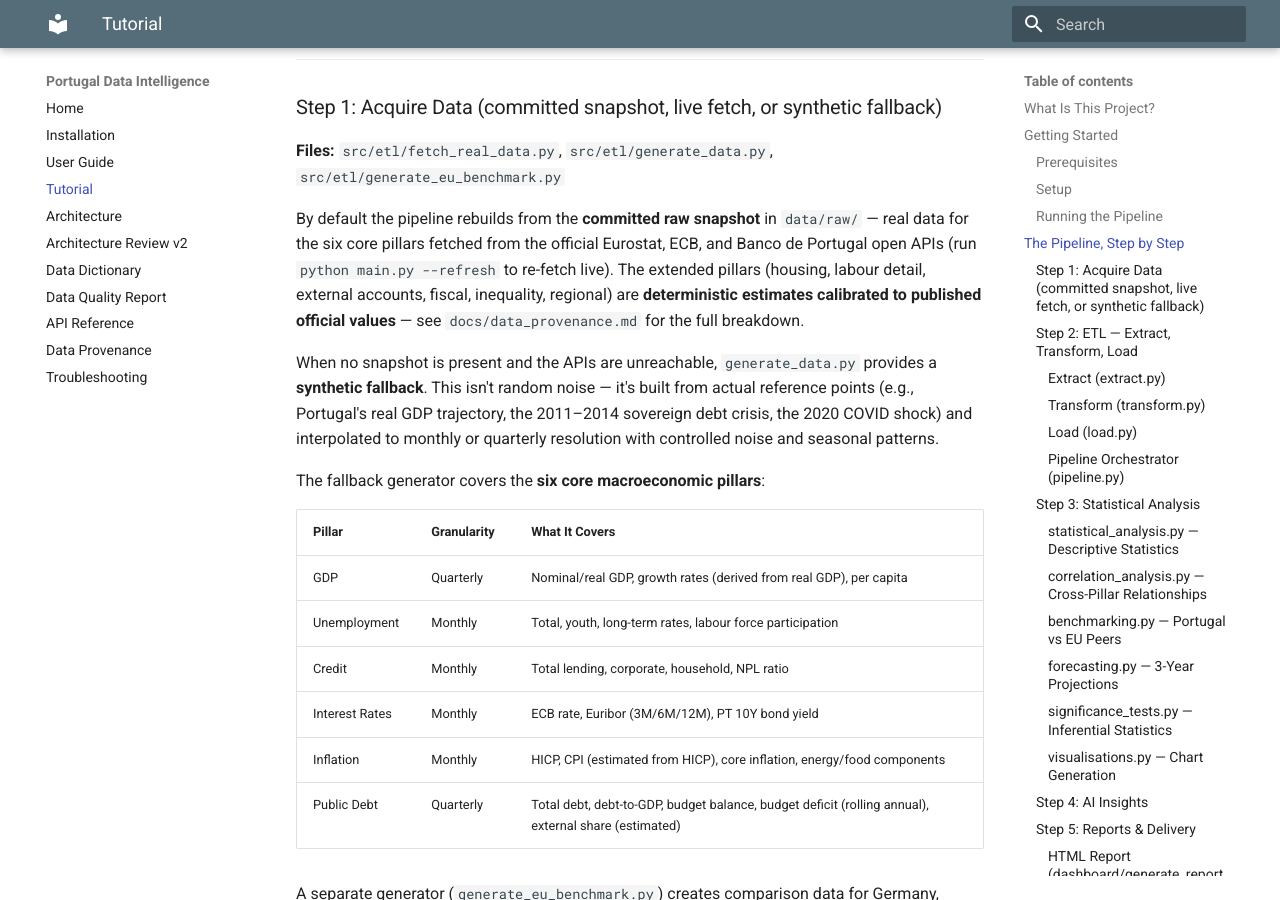
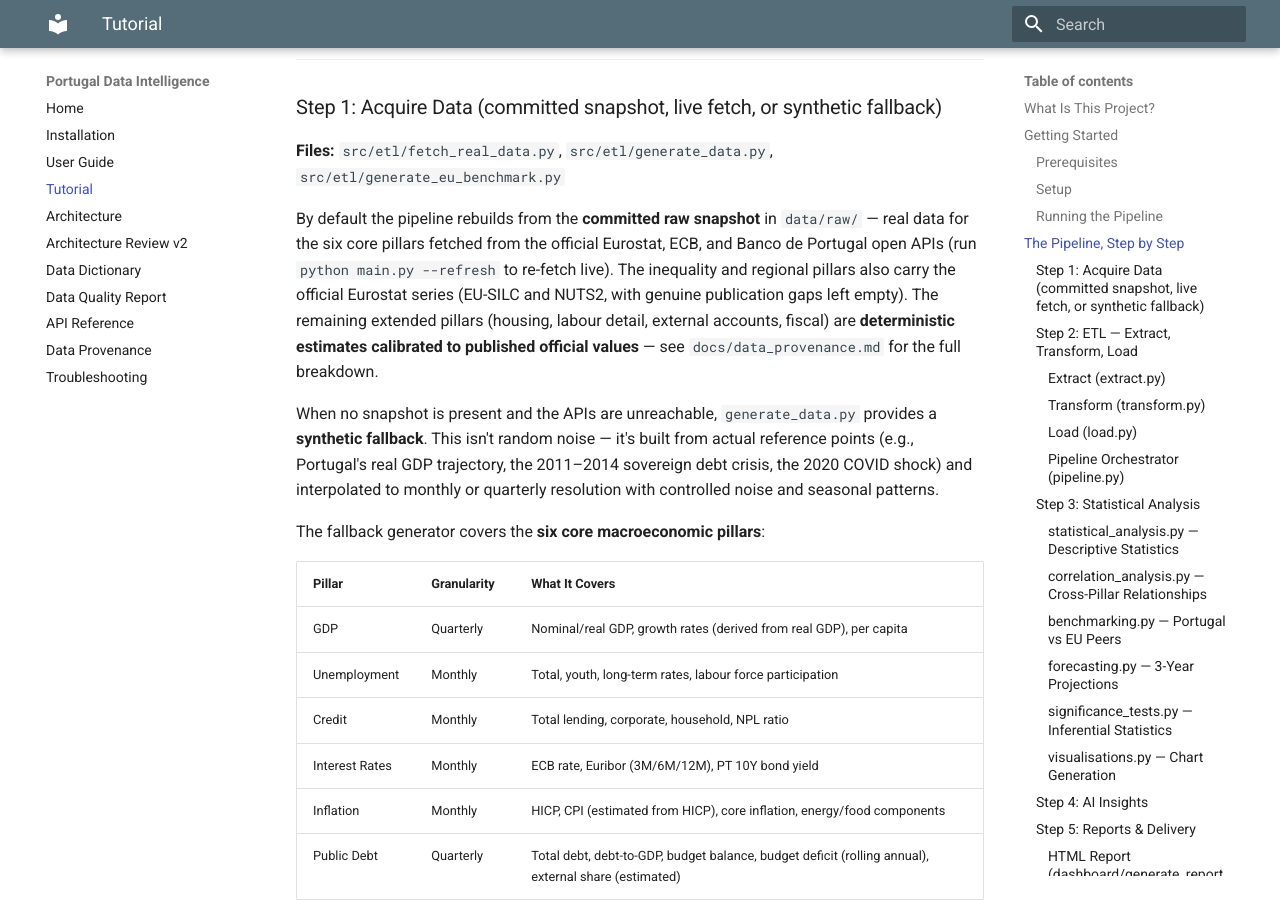
Before and after one commit to diogomserino/Portugal-Data-Intelligence, an MkDocs documentation site: the page built from docs/tutorial.md, in a window 1280 px wide and 900 px high, scrolled down 1502 px. Built offline with MkDocs 1.6.1 and Material for MkDocs 9.7.7, drawn with Linux system fonts in a browser that asks for light colours.

Commit message:
docs: align data dictionary and tutorial with v2.5.0 pillar provenance
Post-fix sweep: the data dictionary still said the regional youth column
was NULL for all rows and cited ilc_peps01 for poverty risk; the tutorial
still listed inequality and regional among the estimated pillars.

Co-Authored-By: Claude Fable 5 <noreply@anthropic.com>

```diff
--- a/docs/tutorial.md
+++ b/docs/tutorial.md
@@ -68,7 +68,7 @@ Let's walk through each stage.
 
 **Files:** `src/etl/fetch_real_data.py`, `src/etl/generate_data.py`, `src/etl/generate_eu_benchmark.py`
 
-By default the pipeline rebuilds from the **committed raw snapshot** in `data/raw/` — real data for the six core pillars fetched from the official Eurostat, ECB, and Banco de Portugal open APIs (run `python main.py --refresh` to re-fetch live). The extended pillars (housing, labour detail, external accounts, fiscal, inequality, regional) are **deterministic estimates calibrated to published official values** — see `docs/data_provenance.md` for the full breakdown.
+By default the pipeline rebuilds from the **committed raw snapshot** in `data/raw/` — real data for the six core pillars fetched from the official Eurostat, ECB, and Banco de Portugal open APIs (run `python main.py --refresh` to re-fetch live). The inequality and regional pillars also carry the official Eurostat series (EU-SILC and NUTS2, with genuine publication gaps left empty). The remaining extended pillars (housing, labour detail, external accounts, fiscal) are **deterministic estimates calibrated to published official values** — see `docs/data_provenance.md` for the full breakdown.
 
 When no snapshot is present and the APIs are unreachable, `generate_data.py` provides a **synthetic fallback**. This isn't random noise — it's built from actual reference points (e.g., Portugal's real GDP trajectory, the 2011–2014 sovereign debt crisis, the 2020 COVID shock) and interpolated to monthly or quarterly resolution with controlled noise and seasonal patterns.
 
```
Also changed, not shown: docs/data_dictionary.md (+2 -2 lines).
